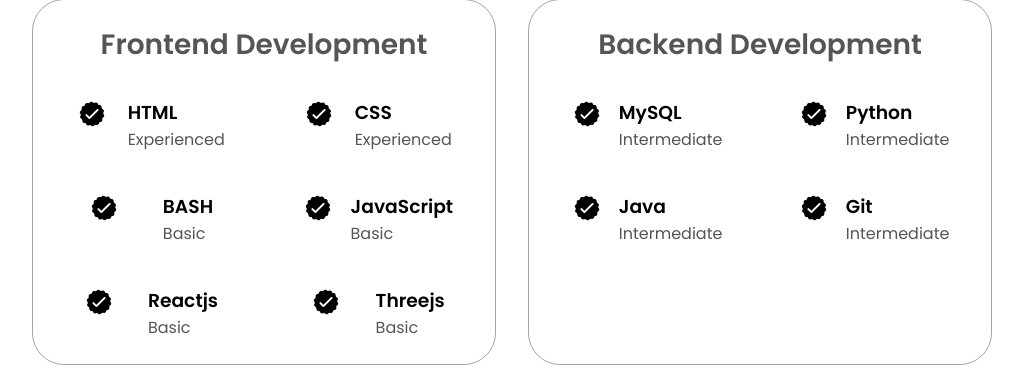
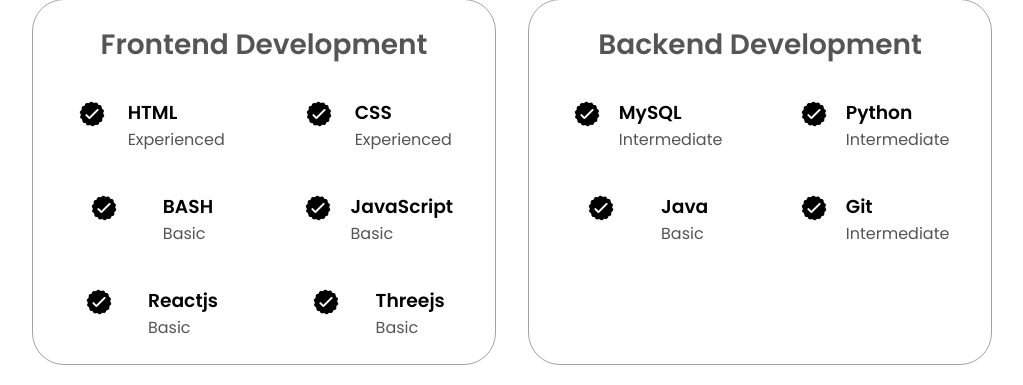
Before and after one commit to Amruta-Reddy/Python-Portfolio, a Python web app: template templates/index.html in a window 1280 px wide. Shown: the part 1826-2211 px from the top of the page, without its empty margins (128-1151 px from the left). Run offline with Jinja, Linux system fonts and the light colour scheme; the template is opened without the code that fills it, so the values that code supplies are empty.

Commit message:
Update index.html

```diff
--- a/templates/index.html
+++ b/templates/index.html
@@ -175,7 +175,7 @@
               <img src="{{ url_for('static', filename='images/checkmark.png') }}" alt="Experience icon" class="icon" />
               <div>
                 <h3>Java</h3>
-                <p>Intermediate</p>
+                <p>Basic</p>
               </div>
             </article>
             <article>
```
